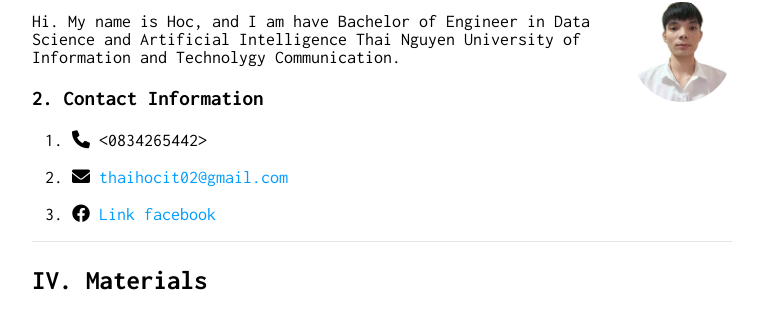
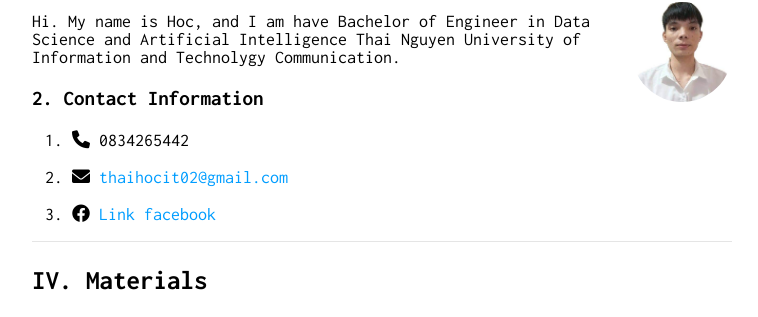
Before and after one commit to nguyenthaihoc02/About-Me, a Jekyll site: the page built from course_all/csai_000.md, in a window 1280 px wide and 900 px high, scrolled down 1517 px. Shown: the part 129-446 px from the top of the window, without its empty margins (258-1016 px from the left). Built offline with Jekyll 4.4.1, drawn with Linux system fonts in a browser that asks for light colours.

Commit message:
update course

```diff
--- a/course_all/csai_000.md
+++ b/course_all/csai_000.md
@@ -64,7 +64,7 @@ CSAIOOO includes discussions on AI-related topics, especially focusing on two ma
 Hi. My name is Hoc, and I am have Bachelor of Engineer in Data Science and Artificial Intelligence Thai Nguyen University of Information and Technolygy Communication.
 
 ### 2. Contact Information
-1. <i class="fa-solid fa-phone"></i> <0834265442>
+1. <i class="fa-solid fa-phone"></i> 0834265442
 
 2. <i class="fa-solid fa-envelope"></i> <thaihocit02@gmail.com>
 
@@ -105,21 +105,21 @@ Hi. My name is Hoc, and I am have Bachelor of Engineer in Data Science and Artif
 
 ---
 ## V. Course Schedule
-### Week01 - Introduction to Artificial Intelligence and Machine Learning Basic Concepts
-#### 1. Concepts and Keywords
-* Artificial Intelligence concept
+> ### Week01 - Introduction to Artificial Intelligence and Machine Learning Basic Concepts
+>#### 1. Concepts and Keywords
+>* Artificial Intelligence concept
 
-* Machine Learning concept
+>* Machine Learning concept
 
-* Type of Machine Learning
+>* Type of Machine Learning
 
-* Application of Machine Learning
+>* Application of Machine Learning
 
-* Life cycle of Machine Learning
+>* Life cycle of Machine Learning
 
-#### 2. Hands on
-#### 3. Notes
-#### 4. Videos
+>#### 2. Hands on
+>#### 3. Notes
+>#### 4. Videos
 
 ---
 ### Week02 - Suppervised Learning and Regression Algorithms
```
